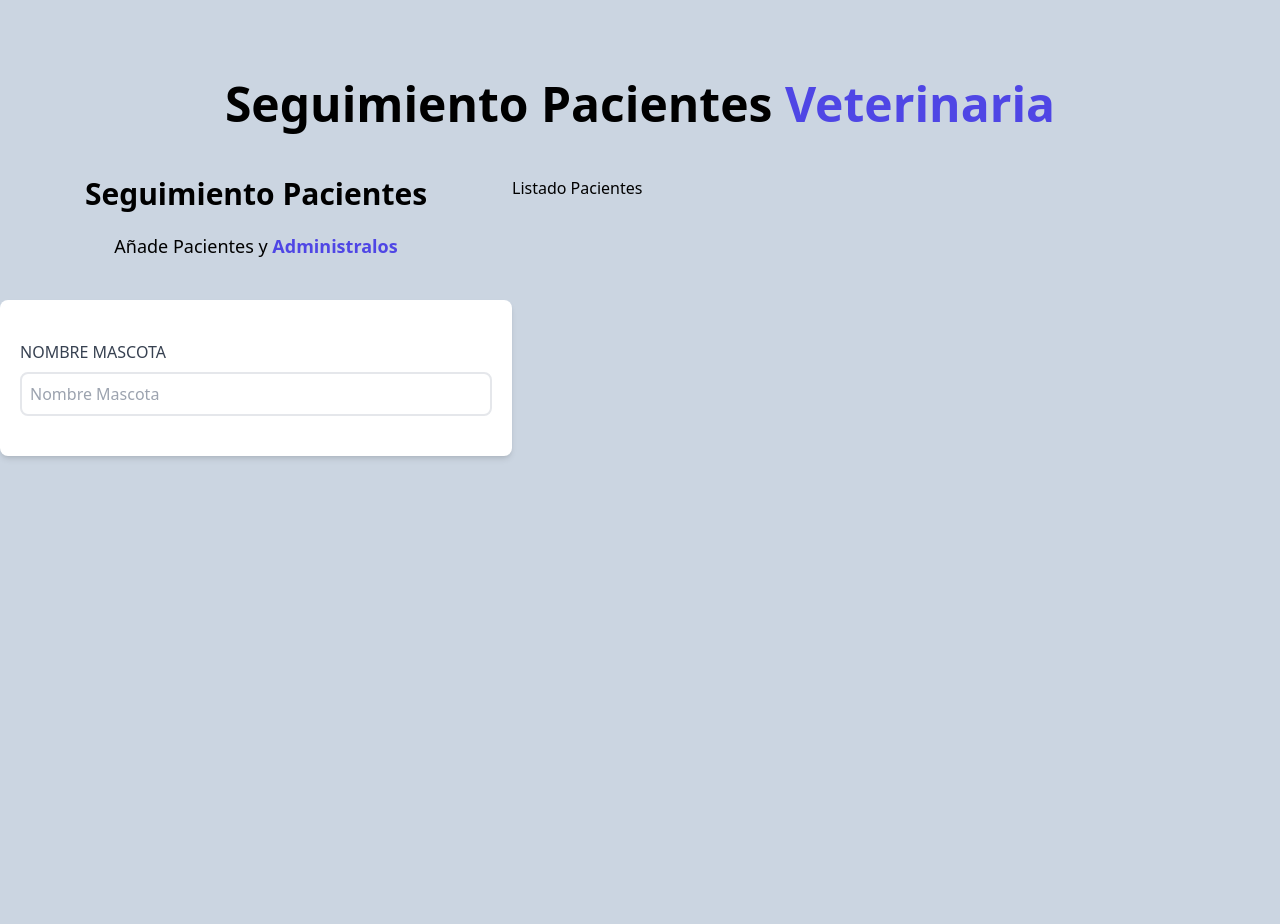
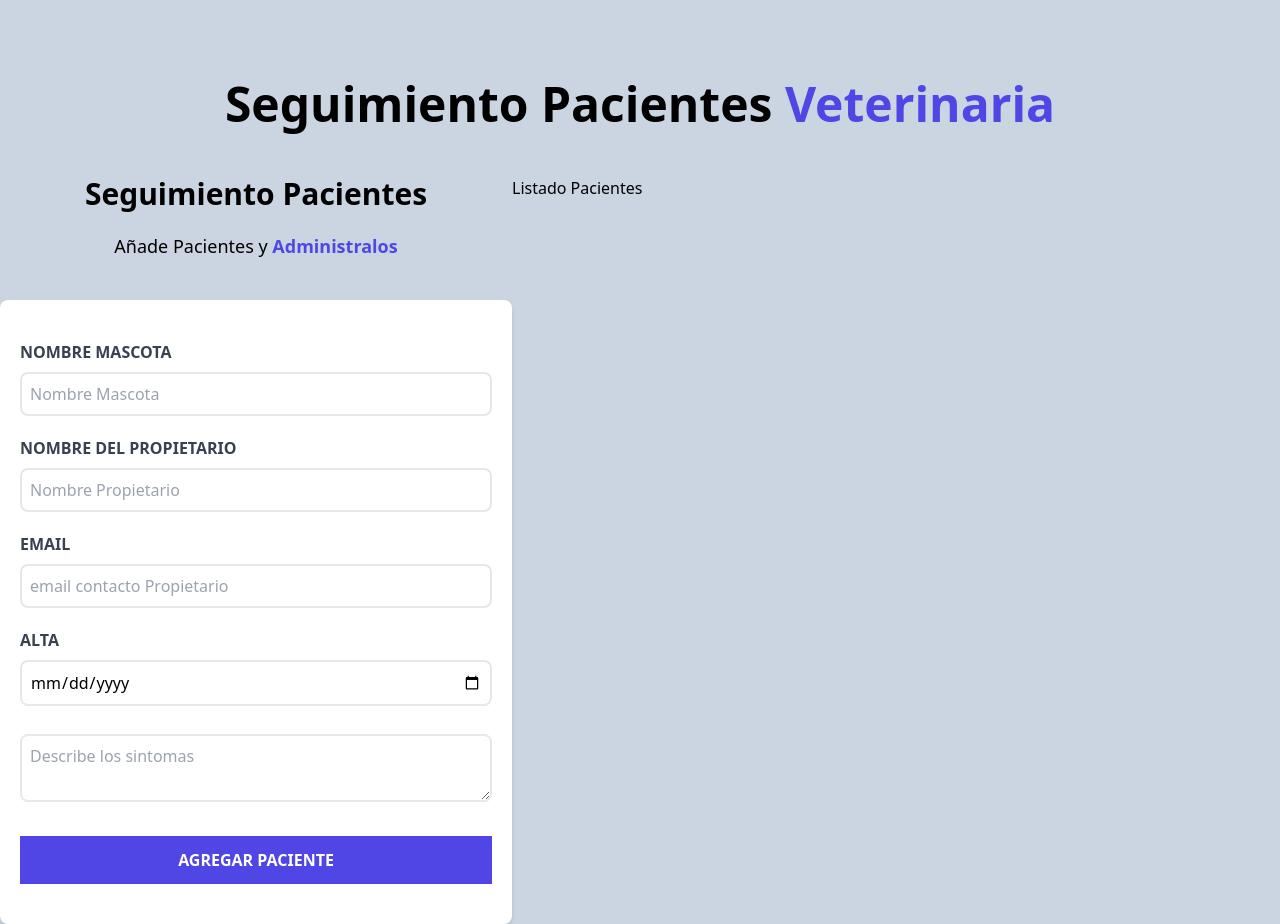
Before and after one commit to manodecristiano/citas-react, a React (Create React App) app: page / in a window 1280 px wide. Before the commit the page ends 880 px from the top, so only its background shows below. Built offline with nearby package versions, Linux system fonts and the light colour scheme.

Commit message:
Update Form 2

```diff
--- a/src/components/Form.jsx
+++ b/src/components/Form.jsx
@@ -11,8 +11,8 @@
     </p>
 
     <form className="bg-white shadow-md rounded-lg py-10 px-5">
-      <div>
-        <label htmlFor="mascota" className="block text-gray-700 uppercase ">Nombre Mascota</label>
+      <div className="mb-5">
+        <label htmlFor="mascota" className="block text-gray-700 uppercase font-bold">Nombre Mascota</label>
 
         <input
         id="mascota"
@@ -21,8 +21,54 @@
         className="border-2 w-full p-2 mt-2 placeholder-gray-400 rounded-lg"
         />
 
+      </div>
+
+      <div className="mb-5">
+        <label htmlFor="propietario" className="block text-gray-700 uppercase font-bold">Nombre del Propietario</label>
+
+        <input
+        id="propietario"
+        type="text"
+        placeholder="Nombre Propietario"
+        className="border-2 w-full p-2 mt-2 placeholder-gray-400 rounded-lg"
+        />
 
       </div>
+
+      <div className="mb-5">
+        <label htmlFor="email" className="block text-gray-700 uppercase font-bold ">Email</label>
+
+        <input
+        id="email"
+        type="email"
+        placeholder="email contacto Propietario"
+        className="border-2 w-full p-2 mt-2 placeholder-gray-400 rounded-lg"
+        />
+
+      </div>
+
+      <div className="mb-5">
+        <label htmlFor="alta" className="block text-gray-700 uppercase font-bold">Alta</label>
+
+        <input
+        id="alta"
+        type="date"
+
+        className="border-2 w-full p-2 mt-2 placeholder-gray-400 rounded-lg"
+        />
+
+      </div>
+      <textarea
+      className="border-2 w-full p-2 mt-2 placeholder-gray-400 rounded-lg mb-7"
+      placeholder="Describe los sintomas"
+      />
+
+      <input
+      type="submit"
+      className="bg-indigo-600 w-full p-3 text-white uppercase font-bold
+       hover:bg-indigo-700 cursor-pointer transition-colors"
+      value="agregar paciente"
+      />
     </form>
   </div>
 
```
